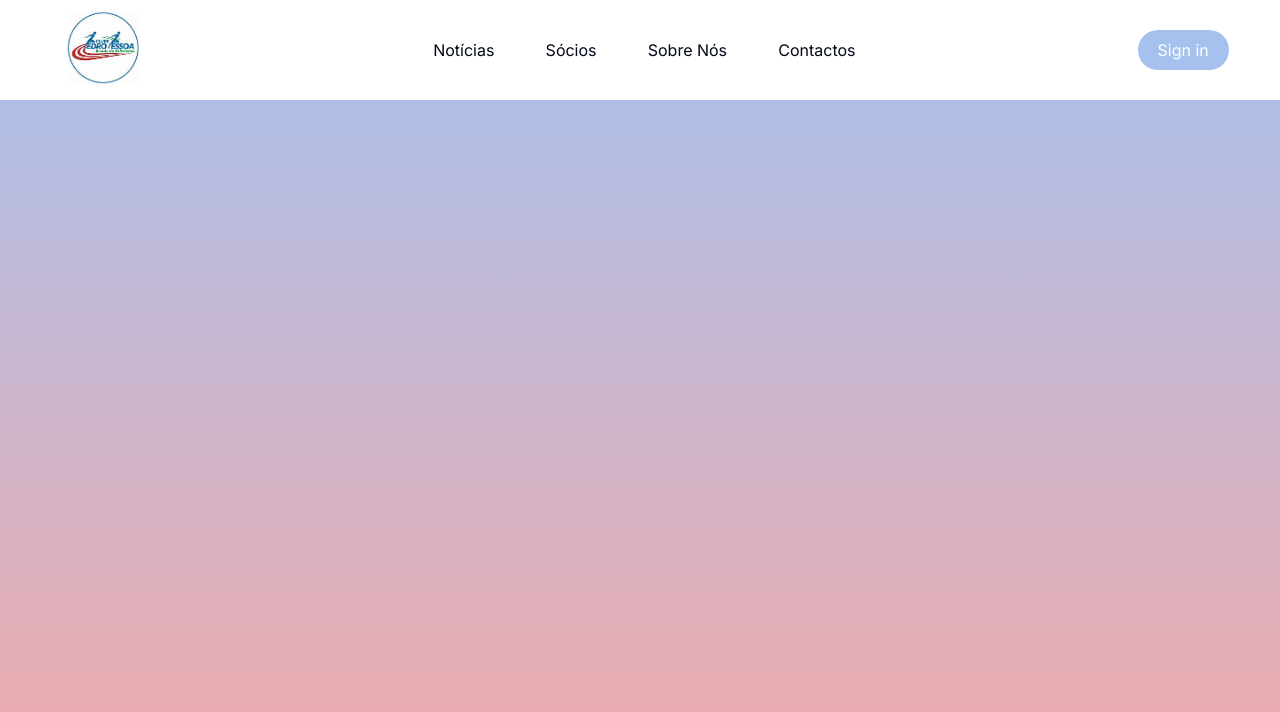
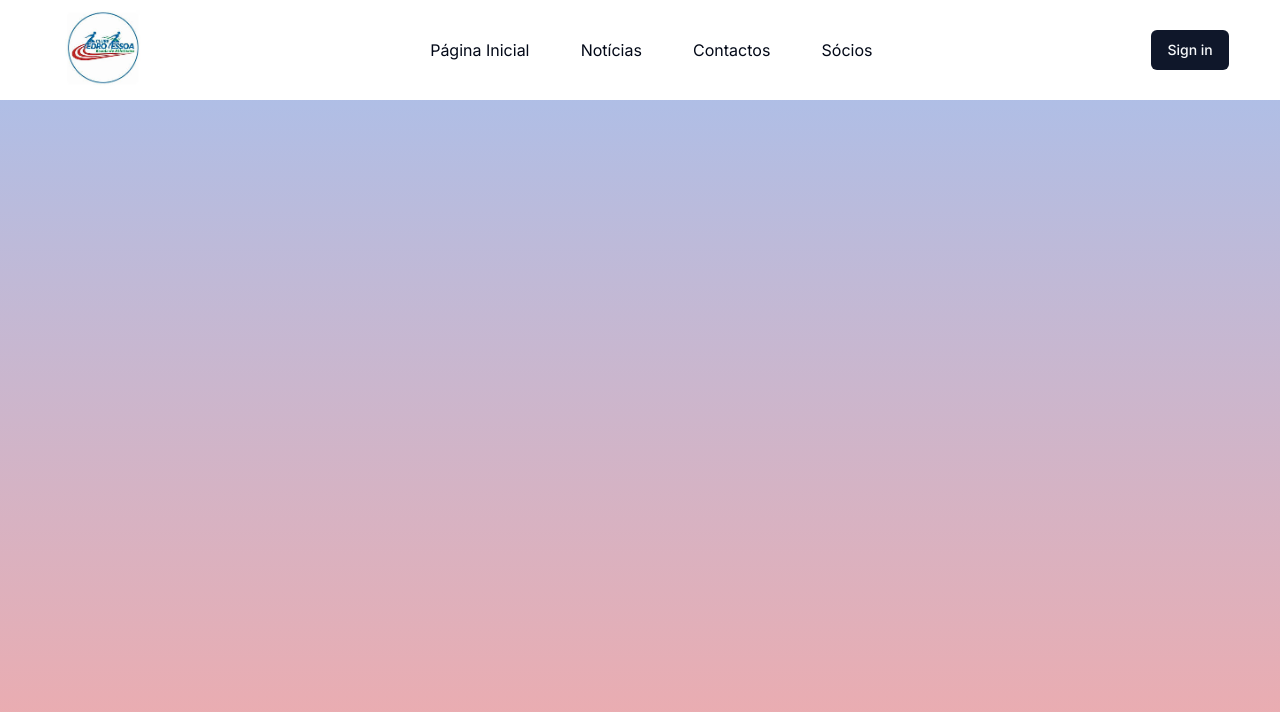
Before and after one commit to RodrigoGanancia/CPPEA, a Next.js app in the folder my-app/: page /home in a window 1280 px wide. Shown: the top 712 px of the page. Built offline with nearby package versions, Linux system fonts and the light colour scheme.

Commit message:
Updated navbar

```diff
--- a/my-app/app/home/page.tsx
+++ b/my-app/app/home/page.tsx
@@ -4,6 +4,7 @@ export default function Home() {
   return (
     <div className="bg-gradient-to-t from-[#f2aaaa] to-[#a6c1ee] h-screen">
       <MenuBar></MenuBar>
+      <script src="https://unpkg.com/ionicons@4.5.10-0/dist/ionicons.js"></script>
     </div>
   );
 }
--- a/my-app/app/layout.tsx
+++ b/my-app/app/layout.tsx
@@ -5,7 +5,7 @@ import "./globals.css";
 const inter = Inter({ subsets: ["latin"] });
 
 export const metadata: Metadata = {
-  title: "Create Next App",
+  title: "CPPEA",
   description: "Generated by create next app",
 };
 
--- a/my-app/components/menu-bar.tsx
+++ b/my-app/components/menu-bar.tsx
@@ -1,9 +1,9 @@
 "use client";
-
 import React from 'react';
+import { useState } from 'react';
 import Image from "next/image";
+import { Button } from "@/components/ui/button"
 import Link from "next/link";
-import { AlignJustify } from 'lucide-react';
 import {
   NavigationMenu,
   NavigationMenuContent,
@@ -18,10 +18,14 @@ import '@/app/styles/menu-bar.css';
 
 export default function MenuBar() {
 
-  const handleClick = () => {
-    const navLinks = document.querySelector('.nav-links');
-    navLinks?.classList.toggle('top-[12%]');
-  };
+  const navLinks = [
+    {name:"Página Inicial", link: "/home"},
+    {name:"Notícias", link: "/noticias"},
+    {name:"Contactos", link: "/contactos"},
+    {name:"Sócios", link: "/socios"},
+  ]
+
+  const [open, setOpen] = useState(false);
 
   return (
     <div className="bg-white">
@@ -34,26 +38,23 @@ export default function MenuBar() {
             height={100}
           />
         </div>
-        <div className="nav-links md:static absolute bg-white md:min-h-fit min-h-[60-vh] left-0 top-[-100%] md:w-auto w-full flex items-center px-8">
+        <div className={`md:static absolute bg-white md:min-h-fit min-h-[60-vh]
+          left-0 md:w-auto w-full flex items-center px-8 ${open ? "top-[12%]" : "top-[-100%]"}`}>
           <ul className="flex md:flex-row flex-col items-center gap-[4vw]">
-            <li className="hover:text-gray-500">
-              <Link href="/noticias">Notícias</Link>
-            </li>
-            <li className="hover:text-gray-500">
-              <Link href="/sobre">Sócios</Link>
-            </li>
-            <li className="hover:text-gray-500">
-              <Link href="/sobre">Sobre Nós</Link>
-            </li>
-            <li className="hover:text-gray-500 pb-4 md:pb-0">
-              <Link href="/contactos">Contactos</Link>
-            </li>
+            {
+              navLinks.map((link) => (
+                <li className="hover:text-gray-500 pb-4 md:pb-0">
+                  <Link href={link.link}>{link.name}</Link>
+                </li>
+              ))
+            }
           </ul>
         </div>
-
         <div className="flex items-center gap-6">
-          <button className="bg-[#a6c1ee] text-white px-5 py-2 rounded-full hover:bg-[#87acec]">Sign in</button>
-          <AlignJustify className="cursor-pointer text-3xl md:hidden" onClick={handleClick}/>
+          <Button className="">Sign in</Button>
+          <div className="text-3xl cursor-pointer md:hidden" onClick={() => setOpen(!open)}>
+            <ion-icon name={open ? "close" : "menu"}></ion-icon>
+          </div>
         </div>
       </nav>
     </div>
```
